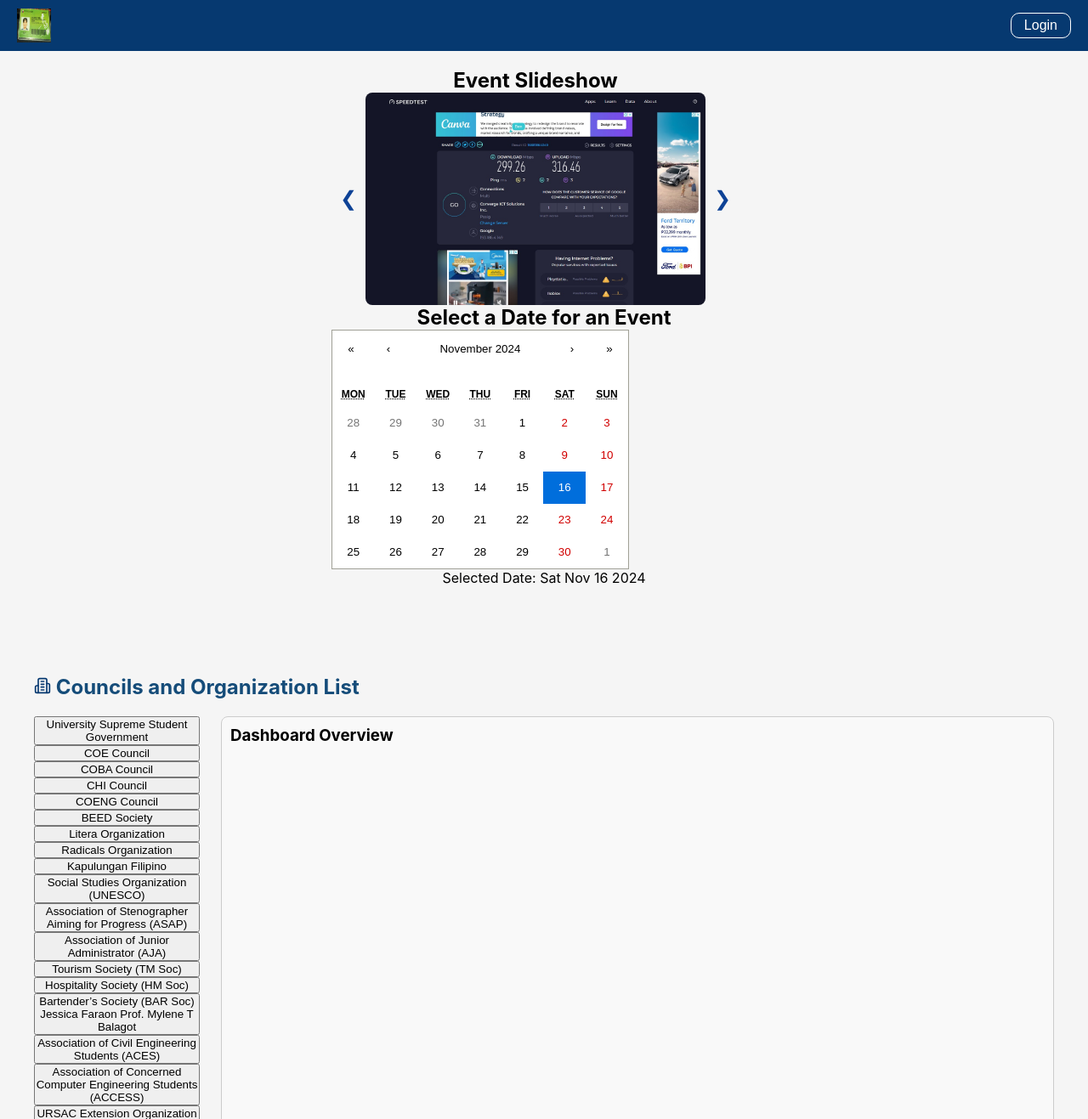
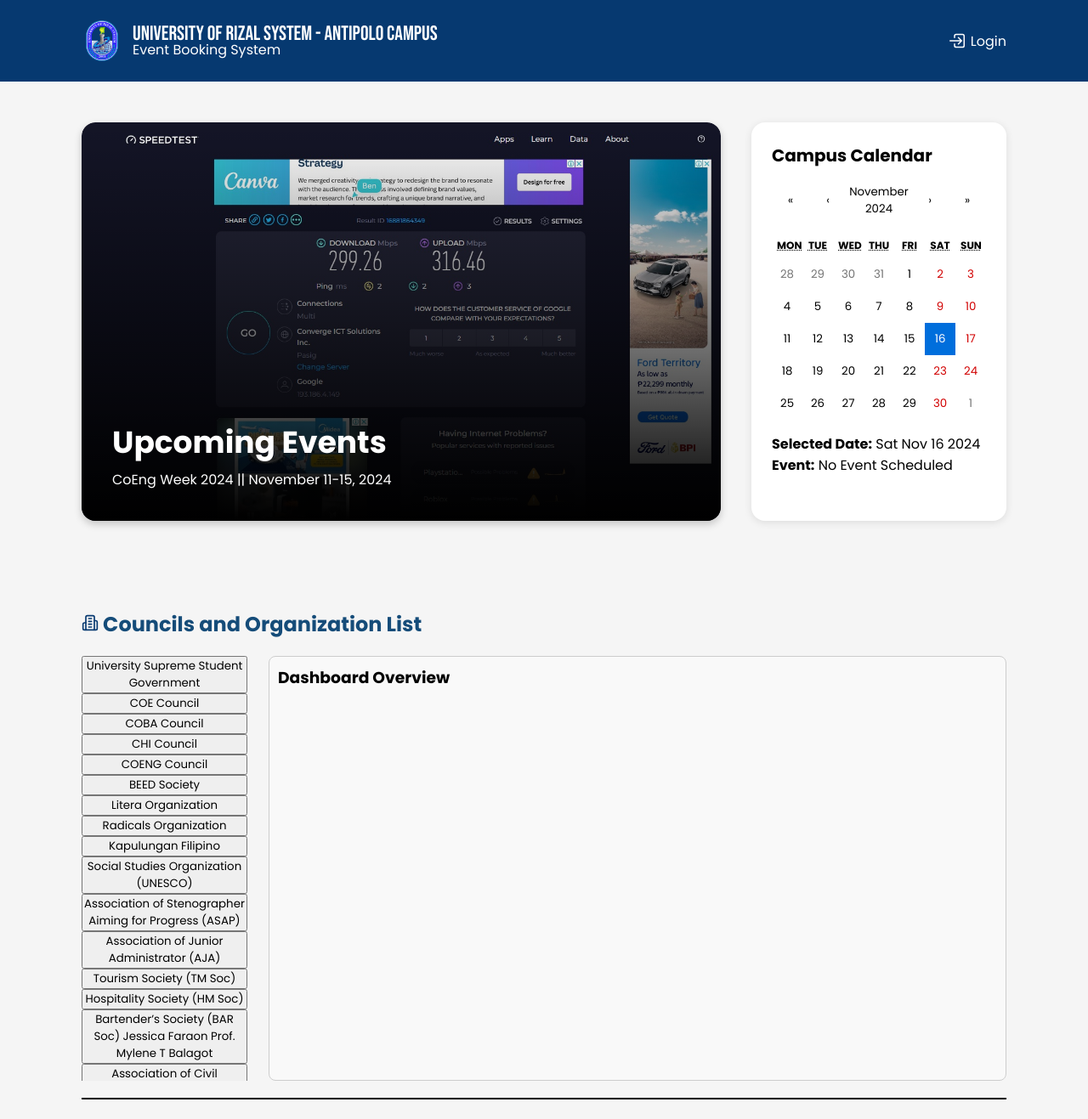
Before and after one commit to Vcthor/employeemanagementupdatedfunc, a React (Create React App) app in the folder frontend/: page / in a window 1280 px wide. Shown: the top 1317 px of the page at 85% size. Built offline with nearby package versions, Linux system fonts and the light colour scheme.

Commit message:
fixed the ui of nav bar, slideshow, and calendar. Unfinished.

```diff
--- a/frontend/public/index.html
+++ b/frontend/public/index.html
@@ -10,6 +10,11 @@
       content="Web site created using create-react-app"
     />
     <link rel="apple-touch-icon" href="%PUBLIC_URL%/logo192.png" />
+    <link rel="preconnect" href="https://fonts.googleapis.com">
+    <link rel="preconnect" href="https://fonts.gstatic.com" crossorigin>
+    <link href="https://fonts.googleapis.com/css2?family=Bebas+Neue&family=Poppins:ital,wght@0,100;0,200;0,300;0,400;0,500;0,600;0,700;0,800;0,900;1,100;1,200;1,300;1,400;1,500;1,600;1,700;1,800;1,900&display=swap" rel="stylesheet">
+
+
     <!--
       manifest.json provides metadata used when your web app is installed on a
       user's mobile device or desktop. See https://developers.google.com/web/fundamentals/web-app-manifest/
--- a/frontend/src/components/PublicPage.js
+++ b/frontend/src/components/PublicPage.js
@@ -1,25 +1,25 @@
 // src/components/PublicPage.js
-import React, { useState, useEffect, useCallback } from 'react';
-import { useNavigate } from 'react-router-dom';
-import PHImage from '../assets/PH.JPG';
-import SteestImage from '../assets/steest.PNG';
-import SttImage from '../assets/stt.jpg';
-import Calendar from 'react-calendar';
-import 'react-calendar/dist/Calendar.css';
-import { Building2} from 'lucide-react';
-import styles from './PublicPage.module.css';
-
+import React, { useState, useEffect, useCallback } from "react";
+import { useNavigate } from "react-router-dom";
+import PHImage from "../assets/PH.JPG";
+import SteestImage from "../assets/steest.PNG";
+import SttImage from "../assets/stt.jpg";
+import Calendar from "react-calendar";
+import "react-calendar/dist/Calendar.css";
+import { Building2 } from "lucide-react";
+import styles from "./PublicPage.module.css";
+import logo from "../assets/urslogo.png";
+import login from "../assets/log-in.svg";
+import coeng from '../assets/coeng.jpg';
 
 const PublicPage = () => {
-
-    const [selectedSidebar, setSelectedSidebar] = useState('New Booking');
+  const [selectedSidebar, setSelectedSidebar] = useState("New Booking");
   const [currentSlide, setCurrentSlide] = useState(0);
   const [date, setDate] = useState(new Date());
   const [isModalOpen, setModalOpen] = useState(false); // State for modal visibility
-    const [newSidebarSelection, setNewSidebarSelection] = useState('Dashboard Overview'); // New sidebar state
+  const [newSidebarSelection, setNewSidebarSelection] =
+    useState("Dashboard Overview"); // New sidebar state
   const navigate = useNavigate();
-
-
 
   const images = [SteestImage, SttImage];
 
@@ -33,26 +33,29 @@
   }, [nextSlide]);
 
   const handleLoginClick = () => {
-        navigate('/login');
+    navigate("/login");
   };
   const renderSidebarContent = () => {
     switch (selectedSidebar) {
-            case 'New Booking':
+      case "New Booking":
         return <p>Form to create a new booking.</p>;
-            case 'Scheduled Bookings':
+      case "Scheduled Bookings":
         return <p>List of scheduled bookings.</p>;
-            case 'Available Dates':
+      case "Available Dates":
         return <p>Calendar with available dates for booking.</p>;
-            case 'Events':
+      case "Events":
         return (
           <div>
             <p>Upcoming events information.</p>
-                        <button className={styles.addEventButton} onClick={() => setModalOpen(true)}>
+            <button
+              className={styles.addEventButton}
+              onClick={() => setModalOpen(true)}
+            >
               Add Event
             </button>
           </div>
         );
-            case 'Report':
+      case "Report":
         return <p>Report generation and analysis.</p>;
       default:
         return null;
@@ -60,11 +63,11 @@
   };
   const renderNewSidebarContent = () => {
     switch (newSidebarSelection) {
-            case 'University Supreme Student Government':
+      case "University Supreme Student Government":
         return <p>Dashboard overview and user summary.</p>;
-            case 'COE Council':
+      case "COE Council":
         return <p>User settings and preferences.</p>;
-            case 'Notifications':
+      case "Notifications":
         return <p>List of notifications for the user.</p>;
       default:
         return null;
@@ -72,55 +75,117 @@
   };
 
   return (
-        <div >
+    <div>
       {/* Navbar */}
       <nav className={styles.navbar}>
-                <img src={PHImage} alt="Logo" className={styles.logo} />
-                <button onClick={handleLoginClick} className={styles.loginButton}>Login</button>
+        <div className={styles.logoContainer}>
+          <img src={logo} alt="Logo" className={styles.logo} />
+          <div className={styles.titleflex}>
+            <h1 className={styles.title}>
+              University of Rizal System - Antipolo Campus
+            </h1>
+            <h1 className={styles.subtitle}>Event Booking System</h1>
+          </div>
+        </div>
+
+        <button onClick={handleLoginClick} className={styles.loginButton}>
+          <img src={login} className={styles.loginIcon} />
+          Login
+        </button>
       </nav>
       <div className={styles.container}>
         {/* Main Content */}
-            <div className={{ display: 'flex', justifyContent: 'center', padding: '20px' }}>
-                {/* Slideshow on the Left */}
-                <div className={styles.slideshow}>
-                    <h2>Event Slideshow</h2>
-                    <div className={styles.slideshowContainer}>
-                        <button onClick={nextSlide} className={styles.navButton}>❮</button>
-                        <img src={images[currentSlide]} alt="Slideshow" className={styles.slideshowImage} />
-                        <button onClick={nextSlide} className={styles.navButton}>❯</button>
+        <div className={styles.firstContainer}>
+
+          {/* Upcoming Events Section */}
+          <div className={styles.upcomingEventsCard}>
+            <div className={styles.upcomingEventsImageContainer}>
+              <img
+                src={images[currentSlide]} // Replace this with your event image array or dynamic image
+                alt="Upcoming Event"
+                className={styles.upcomingEventImage}
+              />
+              <div className={styles.gradientOverlay}>
+                <h2 className={styles.upcomingEventsText}>Upcoming Events</h2>
+                <p className={styles.eventDetails}>
+                  <span className={styles.eventName}>CoEng Week 2024</span> || <span className={styles.eventDate}>November 11-15, 2024</span>
+                </p>
+              </div>
             </div>
           </div>
 
           {/* Calendar on the Right */}
           <div className={styles.calendarContainer}>
-                    <h2>Select a Date for an Event</h2>
+            <div>
+                <h2 className={styles.calendarTitle}>Campus Calendar</h2>
                 <Calendar
+                className={styles.calendar}
                 onChange={setDate}
                 value={date}
                 minDate={new Date(2020, 0, 1)}
                 />
-                    <p className={{ marginTop: '20px' }}>Selected Date: {date.toDateString()}</p>
+            </div>
+            <div className={styles.eventsList}>
+                <p className={{ marginTop: "24px" }}>
+                <span className={styles.bold}>Selected Date:</span>{" "}
+                {date.toDateString()}
+                </p>
+                <p className={styles.eventCheck}>
+                <span className={styles.bold}>Event:</span> <span>No Event Scheduled</span>
+                </p>
+            </div>
           </div>
         </div>
 
         {/* First Divider */}
         <hr className={styles.divider} />
 
-
         <hr className={styles.divider} />
 
         <div className={styles.newSidebarContainer}>
-    <h2 className={styles.header}> <Building2 size={20} color="#063970" /> Councils and Organization List</h2>
+          <h2 className={styles.header}>
+            {" "}
+            <Building2 size={20} color="#063970" /> Councils and Organization
+            List
+          </h2>
           <div className={styles.sidebarContainer}>
             <div className={styles.sidebar}>
-            {['University Supreme Student Government','COE Council','COBA Council','CHI Council','COENG Council','BEED Society','Litera Organization','Radicals Organization','Kapulungan Filipino','Social Studies Organization (UNESCO)','Association of Stenographer Aiming for Progress (ASAP)','Association of Junior Administrator (AJA)','Tourism Society (TM Soc)','Hospitality Society (HM Soc)','Bartender’s Society (BAR Soc)	Jessica Faraon	Prof. Mylene T Balagot','Association of Civil Engineering Students (ACES)','Association of Concerned Computer Engineering Students (ACCESS) ','URSAC Extension Organization','URSAC Fierce Group Facilitator ','Environment Army Society','Hiyas ng Rizal Dance Troupe','Red Cross Youth Council','Tanghal Tipolo','CORO URSAC','Christian Brotherhood International','Elevate URSAC Chapter'].map((item) => (
+              {[
+                "University Supreme Student Government",
+                "COE Council",
+                "COBA Council",
+                "CHI Council",
+                "COENG Council",
+                "BEED Society",
+                "Litera Organization",
+                "Radicals Organization",
+                "Kapulungan Filipino",
+                "Social Studies Organization (UNESCO)",
+                "Association of Stenographer Aiming for Progress (ASAP)",
+                "Association of Junior Administrator (AJA)",
+                "Tourism Society (TM Soc)",
+                "Hospitality Society (HM Soc)",
+                "Bartender’s Society (BAR Soc)	Jessica Faraon	Prof. Mylene T Balagot",
+                "Association of Civil Engineering Students (ACES)",
+                "Association of Concerned Computer Engineering Students (ACCESS) ",
+                "URSAC Extension Organization",
+                "URSAC Fierce Group Facilitator ",
+                "Environment Army Society",
+                "Hiyas ng Rizal Dance Troupe",
+                "Red Cross Youth Council",
+                "Tanghal Tipolo",
+                "CORO URSAC",
+                "Christian Brotherhood International",
+                "Elevate URSAC Chapter",
+              ].map((item) => (
                 <button
                   key={item}
                   onClick={() => setNewSidebarSelection(item)}
                   className={{
                     ...styles.sidebarButton,
-                        backgroundColor: newSidebarSelection === item ? '#0e4296' : 'transparent',
-                        color: newSidebarSelection === item ? '#fff' : '#0e4296',
+                    backgroundColor:
+                      newSidebarSelection === item ? "#0e4296" : "transparent",
+                    color: newSidebarSelection === item ? "#fff" : "#0e4296",
                   }}
                 >
                   {item}
@@ -136,9 +201,18 @@
           <div className={styles.VMC}>
             <div className={styles.verticalLine}>
               <h3 className={styles.header}>VISION</h3>
-                        <p>The leading University in human resource development, knowledge and technology generation, and environmental stewardship.</p>
+              <p>
+                The leading University in human resource development, knowledge
+                and technology generation, and environmental stewardship.
+              </p>
               <h3 className={styles.header}>MISSION</h3>
-                        <p>The University of Rizal System is committed to nurturing and producing upright and competent graduates and an empowered community through relevant and sustainable higher professional and technical instruction, research, extension, and production services.</p>
+              <p>
+                The University of Rizal System is committed to nurturing and
+                producing upright and competent graduates and an empowered
+                community through relevant and sustainable higher professional
+                and technical instruction, research, extension, and production
+                services.
+              </p>
               <h3 className={styles.header}>CORE VALUES</h3>
               <p>R – Responsiveness</p>
               <p>I – Integrity</p>
@@ -152,12 +226,20 @@
         {/* Merged VISION, MISSION, and Section 1 with News and Information */}
         <div className={styles.mergedSection}>
           <div className={styles.leftSection}>
-
             <div className={styles.sectionWithLine}>
               <h3 className={styles.header}>VISION</h3>
-                        <p>The leading University in human resource development, knowledge and technology generation, and environmental stewardship.</p>
+              <p>
+                The leading University in human resource development, knowledge
+                and technology generation, and environmental stewardship.
+              </p>
               <h3 className={styles.header}>MISSION</h3>
-                        <p>The University of Rizal System is committed to nurturing and producing upright and competent graduates and an empowered community through relevant and sustainable higher professional and technical instruction, research, extension, and production services.</p>
+              <p>
+                The University of Rizal System is committed to nurturing and
+                producing upright and competent graduates and an empowered
+                community through relevant and sustainable higher professional
+                and technical instruction, research, extension, and production
+                services.
+              </p>
               <h3 className={styles.header}>CORE VALUES</h3>
               <p>R – Responsiveness</p>
               <p>I – Integrity</p>
@@ -166,14 +248,15 @@
               <p>S – Social Responsibility</p>
             </div>
           </div>
-
-
         </div>
       </div>
 
       {/* Footer */}
       <footer className={styles.footer}>
-                <p>&copy; {new Date().getFullYear()} Your School Name. All rights reserved.</p>
+        <p>
+          &copy; {new Date().getFullYear()} Your School Name. All rights
+          reserved.
+        </p>
       </footer>
 
       {/* Third Divider - Optional */}
--- a/frontend/src/components/PublicPage.module.css
+++ b/frontend/src/components/PublicPage.module.css
@@ -3,7 +3,7 @@
   display: flex;
   flex-direction: column;
   align-items: center;
-    padding: 20px;
+  padding: 48px 96px;
   background-color: #f5f5f5;
 }
 
@@ -54,39 +54,110 @@
   display: flex;
   justify-content: space-between;
   align-items: center;
-    padding: 10px 20px;
+  padding: 24px 96px;
   background-color: #063970;
   color: #fff;
 }
 
+.logoContainer {
+  display: flex;
+  align-items: center;
+}
+
+.titleflex {
+  display: flex;
+  flex-direction: column;
+  margin-left: 12px;
+}
+
+.title {
+  font-family: "Bebas Neue", sans-serif;
+  font-weight: 300;
+  font-size: 24px;
+}
+
+.subtitle {
+  margin-top: -8px;
+  font-size: 16px;
+  font-weight: 400;
+}
+
 .logo {
-    width: 40px;
-    height: 40px;
+  width: 48px;
+  height: 48px;
+}
+
+.loginIcon {
+  width: 24px;
+  height: 24px;
 }
 
 .loginButton {
-    background-color: transparent;
-    color: #fff;
-    border: 1px solid #fff;
-    border-radius: 10px;
+  display: flex;
+  align-items: center;
+  color: white;
+  background-color: #063970;
+  border: none;
+  gap: 4px;
   font-size: 16px;
-    padding: 5px 15px;
   cursor: pointer;
-    transition: background-color 0.3s, color 0.3s;
 }
 
-/* Slideshow styles */
-.slideshow {
-    flex: 1;
-    margin-right: 20px;
-    text-align: center;
+/* Adjust container layout for responsiveness */
+.firstContainer {
+  display: flex;
+  flex-wrap: wrap; /* Allow wrapping for smaller screens */
+  gap: 36px; /* Reduced gap for smaller screens */
+  justify-content: space-between; /* Space out items */
 }
 
-.slideshowContainer {
+/* Upcoming Events Card */
+.upcomingEventsCard {
   position: relative;
+  height: auto;
+  max-height: 500px;
+  border-radius: 16px;
+  overflow: hidden;
+  box-shadow: 0 4px 10px rgba(0, 0, 0, 0.2);
+  flex: 1; /* Allow it to take remaining space */
+  max-width: 100%; /* Full width on small screens */
+  min-width: 300px; /* Ensure it doesn’t shrink too much */
+}
+
+/* Image in Upcoming Events: Ensure it fills the container */
+.upcomingEventImage {
+  width: 100%; /* Full width of container */
+  height: 100%; /* Full height of container */
+  object-fit: cover; /* Ensure the image fills the container and maintains aspect ratio */
+  object-position: center; /* Center the image in the container */
+  display: block; /* Avoid inline gaps */
+  border-radius: 16px; /* Maintain rounded corners */
+}
+
+/* Gradient Overlay */
+.gradientOverlay {
+  position: absolute;
+  top: 0;
+  right: 0;
+  bottom: 0;
+  left: 0;
+  width: 100%;
+  padding: 36px;
+  background: linear-gradient(to top, rgba(0, 0, 0, 1), rgba(0, 0, 0, 0));
+  color: #fff;
   display: flex;
-    align-items: center;
-    justify-content: center;
+  flex-direction: column;
+  justify-content: flex-end;
+}
+
+.upcomingEventsText {
+  font-size: 36px;
+  font-weight: bold;
+  margin-bottom: 4px;
+}
+
+.eventDetails {
+  font-size: 16px;
 }
 
 .navButton {
@@ -100,15 +171,35 @@
 
 .slideshowImage {
   width: 100%;
-    max-width: 400px;
+  max-width: 500px;
   height: auto;
   border-radius: 8px;
 }
 
 /* Calendar container styles */
+.calendar {
+  border: none;
+  margin-bottom: 16px;
+}
+
 .calendarContainer {
-    flex: 1;
-    text-align: center;
+  flex: 0 0 auto; /* Fixed width of 300px */
+  max-width: 500px;
+  min-width: 300px;
+  padding: 48px;
+  border-radius: 16px;
+  background-color: white;
+  box-shadow: 0 2px 10px rgba(0, 0, 0, 0.1);
+}
+
+.calendarTitle {
+  font-size: 20px;
+  margin-bottom: 16px;
+  text-align: left;
+}
+
+.bold {
+  font-weight: bold;
 }
 
 /* Divider styles */
@@ -175,3 +266,83 @@
   color: #fff;
   border-top: 1px solid #ccc;
 }
+
+/* Media query for small screens */
+@media (max-width: 1400px) {
+  .calendarContainer {
+    flex: 0 0 auto; /* Fixed width of 300px */
+    max-width: 300px;
+    min-width: 300px;
+    padding: 24px;
+    border-radius: 16px;
+    background-color: white;
+    box-shadow: 0 2px 10px rgba(0, 0, 0, 0.1);
+  }
+}
+
+@media (max-width: 1250px) {
+  .firstContainer {
+    flex-direction: column; /* Stack items vertically */
+    align-items: center; /* Center items */
+  }
+
+  .upcomingEventsCard {
+    max-width: 100%; /* Full width on smaller screens */
+    margin: 0; /* Remove side margin */
+  }
+
+  .calendarContainer {
+    flex: 0 0 auto; /* Fixed width of 300px */
+    max-width: none;
+    min-width: auto;
+    gap: 24px;
+    width: 100%;
+    padding: 48px;
+    border-radius: 16px;
+    background-color: white;
+    box-shadow: 0 2px 10px rgba(0, 0, 0, 0.1);
+    display: flex;
+    box-sizing: border-box;
+  }
+  .eventsList {
+    display: flex;
+    flex-direction: column;
+    justify-content: center;
+  }
+}
+
+@media (max-width: 930px) {
+    .firstContainer {
+      flex-direction: column; /* Stack items vertically */
+      align-items: center; /* Center items */
+    }
+
+    .upcomingEventsCard {
+      max-width: 100%; /* Full width on smaller screens */
+      margin: 0; /* Remove side margin */
+    }
+
+    .calendar {
+        width: 100%;
+        height: auto;
+    }
+
+    .calendarContainer {
+      flex: 0 0 auto; /* Fixed width of 300px */
+      max-width: none;
+      min-width: auto;
+      gap: 24px;
+      width: 100%;
+      padding: 48px;
+      border-radius: 16px;
+      background-color: white;
+      box-shadow: 0 2px 10px rgba(0, 0, 0, 0.1);
+      display: block;
+      box-sizing: border-box;
+    }
+    .eventsList {
+      display: flex;
+      flex-direction: column;
+      justify-content: center;
+    }
+  }
--- a/frontend/src/index.css
+++ b/frontend/src/index.css
@@ -2,18 +2,11 @@
   padding: 0;
   margin: 0;
   box-sizing: border-box;
+  font-family: "Poppins", sans-serif;
 }
 
 body {
   margin: 0;
-  font-family: -apple-system, BlinkMacSystemFont, 'Segoe UI', 'Roboto', 'Oxygen',
-    'Ubuntu', 'Cantarell', 'Fira Sans', 'Droid Sans', 'Helvetica Neue',
-    sans-serif;
   -webkit-font-smoothing: antialiased;
   -moz-osx-font-smoothing: grayscale;
 }
-
-code {
-  font-family: source-code-pro, Menlo, Monaco, Consolas, 'Courier New',
-    monospace;
-}
```
Also changed, not shown: frontend/src/assets/coeng.jpg (added), frontend/src/assets/log-in.svg (added). Lines whose indentation alone changed are shown as unchanged.
